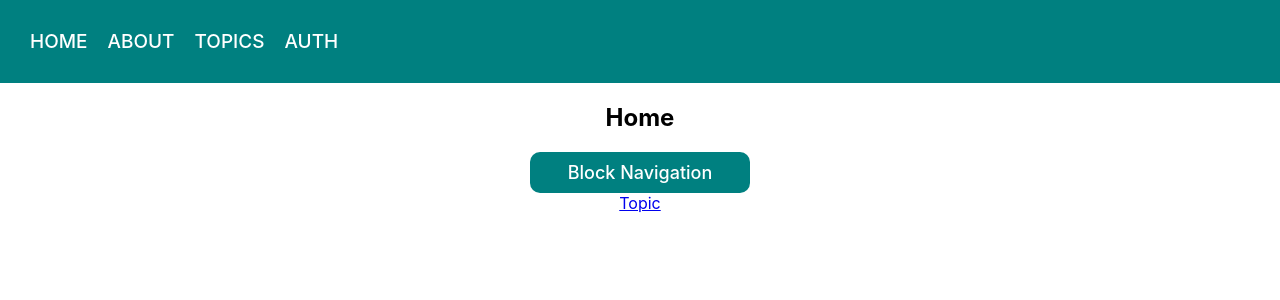
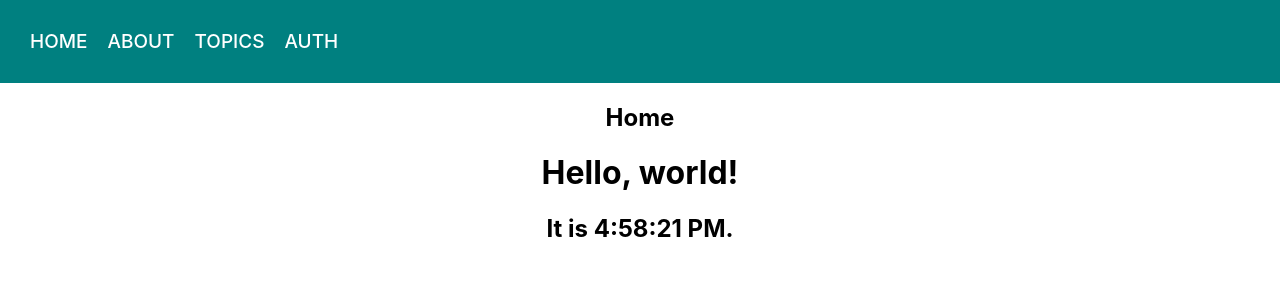
Before and after one commit to pankaj1433/react-routing, a React (Create React App) app: page /home in a window 1280 px wide. Shown: the top 300 px of the page. Built offline with nearby package versions, Linux system fonts and the light colour scheme.

Commit message:
clock added for state and props and life cycle

```diff
--- a/src/App.js
+++ b/src/App.js
@@ -2,7 +2,7 @@ import React, { Component } from 'react';
 import { BrowserRouter as Router, Route, Redirect, Switch } from "react-router-dom";
 import './App.css';
 import Navigation from './components/navigation';
-import {Home, About, Topics, NoMatch, AuthExample} from './view';
+import {Home, About, Topics, AuthExample} from './view';
 
 class App extends Component {
   render() {
--- /dev/null
+++ b/src/components/clock/index.js
@@ -0,0 +1,36 @@
+import React from 'react';
+
+class Clock extends React.Component {
+    constructor(props) {
+        super(props);
+        this.state = { date: new Date() };
+    }
+
+    componentDidMount() {
+        this.timerID = setInterval(
+            () => this.tick(),
+            1000
+        );
+    }
+
+    componentWillUnmount() {
+        clearInterval(this.timerID);
+    }
+
+    tick() {
+        this.setState({
+            date: new Date()
+        });
+    }
+
+    render() {
+        return (
+            <div>
+                <h1>Hello, world!</h1>
+                <h2>It is {this.state.date.toLocaleTimeString()}.</h2>
+            </div>
+        );
+    }
+}
+
+export default Clock;
--- a/src/view/Home.js
+++ b/src/view/Home.js
@@ -1,35 +1,13 @@
 import React from 'react';
-import Topic from './Topic';
-import { Prompt, Route, Link } from "react-router-dom";
+import Clock from '../components/clock'
 
 class Home extends React.Component {
 
-    state = {
-        allowNavigation: true ,
-        topic: 'Routing'
-    };
-
-    toggleNavigation = () => {
-        this.setState({
-            allowNavigation: !this.state.allowNavigation
-        })
-    };
-
     render() {
-        let {allowNavigation, topic} = this.state;
         return (
             <div>
                 <h2>Home</h2>
-                <div onClick={this.toggleNavigation} className="navigation-button">
-                    {allowNavigation?'Block Navigation':'Unblock Navigation'}
-                </div>
-                <Prompt
-                    when={!allowNavigation}
-                    message={location => `Are you sure you want to redirect` }
-                    />
-                <br/>
-                <Link to="/home/topic">Topic</Link>
-                <Route exact path="/home/topic" render={props => <Topic {...props} topic={topic}/>} />
+                <Clock />
             </div>
         );
     };
```
Also changed, not shown: package.json (+4 -4 lines), 1 other file (tests, documents, lock files or other folders).
